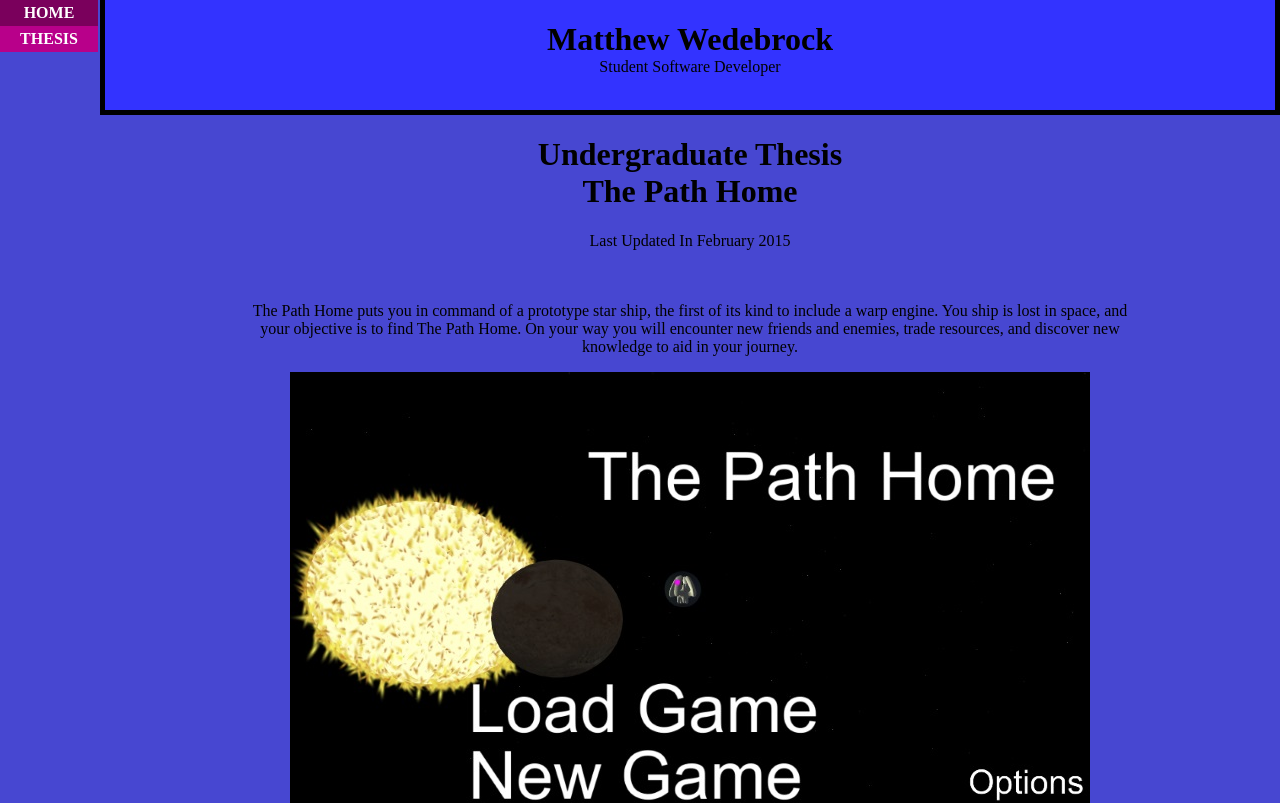
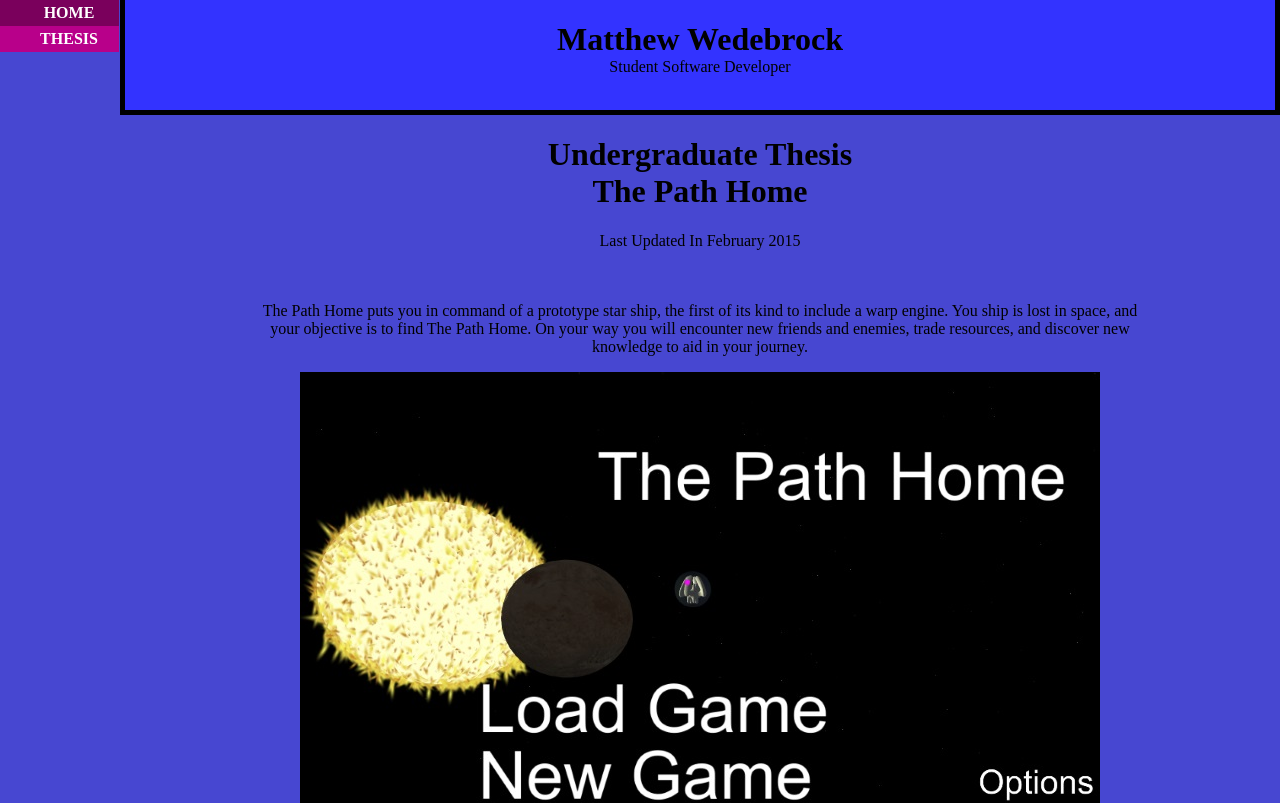
Before and after one commit to MatthewWedebrock/matthewwedebrock.github.io, a plain HTML site: page thesis.html in a window 1280 px wide. Shown: the top 803 px of the page. Drawn offline with Linux system fonts and the light colour scheme.

Commit message:
Changed link color, made sidebar bigger, adjusted css.

```diff
--- a/mystyle.css
+++ b/mystyle.css
@@ -5,7 +5,7 @@ body
 .top
 {
     position:absolute;
-    left:100px; right:0;
+    left:120px; right:0;
     height: 110px; top:-5px;
 	border-style: solid;
     border-width: 5px;
@@ -15,14 +15,14 @@ body
 {
     position:fixed;
     left:-8px; top:-8px; bottom: 0;
-    width: 100px;
+    width: 120px;
 	background:#4747D1;
 	float: left;
 }
 .main
 {
     position: absolute;
-    left:130px; top:115px; right:30px; bottom:10px;
+    left:150px; top:115px; right:30px; bottom:10px;
 	height:100%;
 	background:#4747D1;
 }
--- a/sidebar.html
+++ b/sidebar.html
@@ -18,7 +18,7 @@ li
 a:link, a:visited
 {
     display: block;
-    width: 90px;
+    width: 130px;
     font-weight: bold;
     color: #FFFFFF;
     background-color: #B8008A;
--- a/thesis.html
+++ b/thesis.html
@@ -12,7 +12,7 @@
 		<p><center>Student Software Developer</center></p>
 	</div>
 	<div class="left">
-		<iframe width="115" height="500" src="sidebar.html" style="border:none"></iframe>
+		<iframe width="135" height="500" src="sidebar.html" style="border:none"></iframe>
 	</div>
 	<div class="main">
 		<!-- Thesis Images and description -->
```
Also changed, not shown: index.html (+2 -2 lines).
